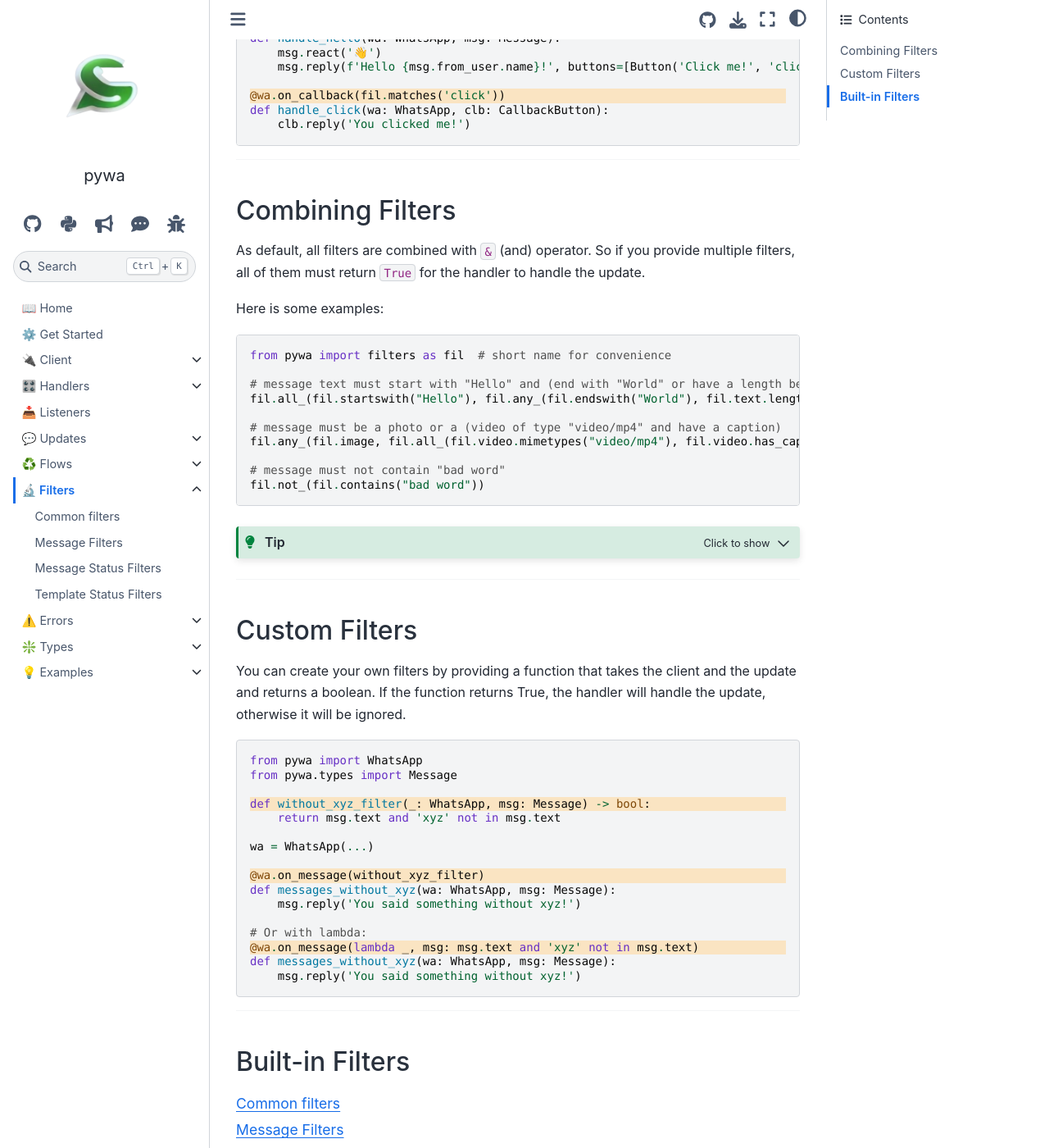
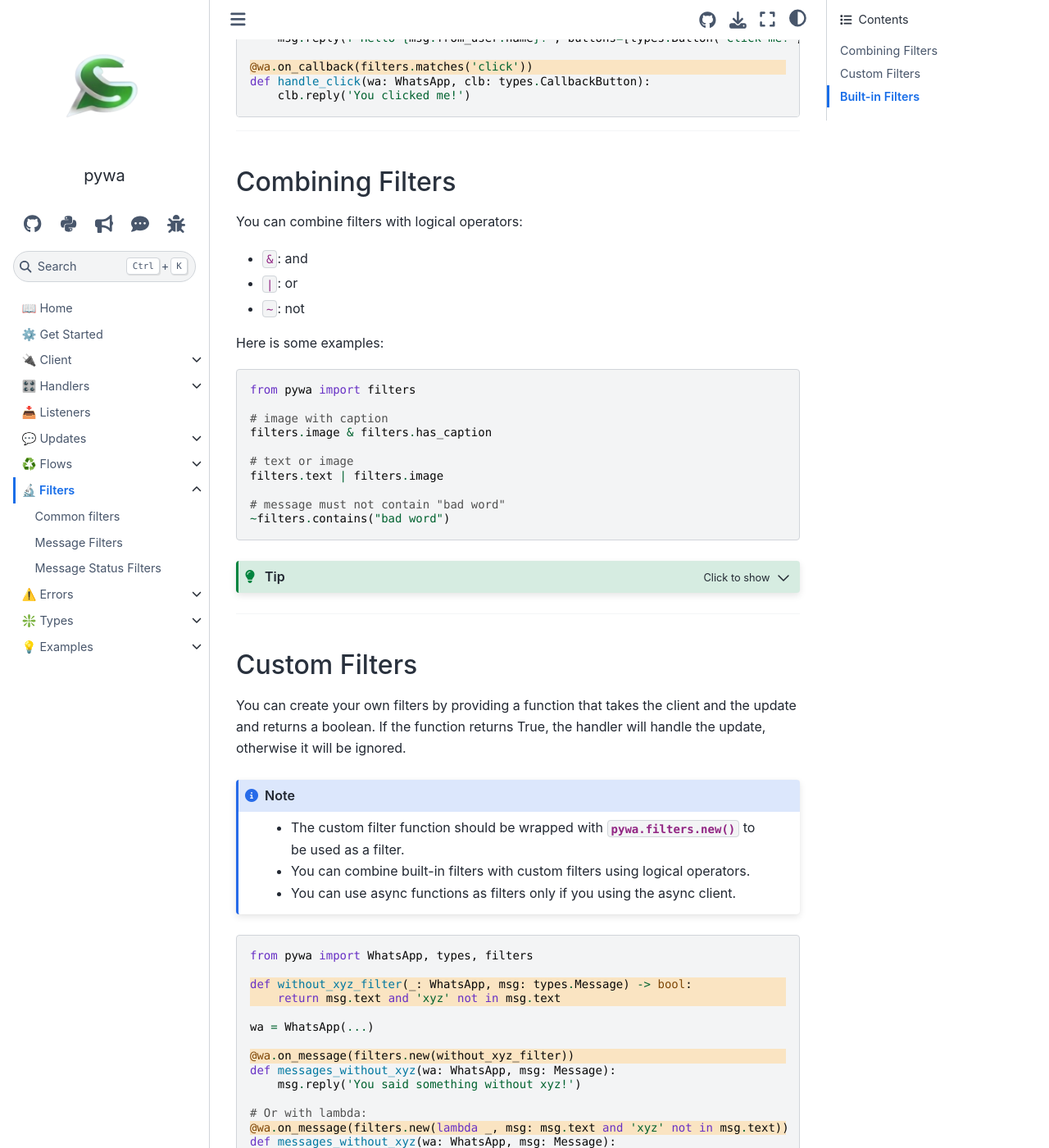
Before and after one commit to david-lev/pywa, a Sphinx documentation site: the page built from docs/source/content/filters/overview.rst, in a window 1280 px wide and 1400 px high, scrolled down 397 px. Shown: the whole window at 82% size. Built offline with Sphinx 7.4.7 and the Sphinx Book theme 1.1.4, drawn with Linux system fonts in a browser that asks for light colours; pages that are not in the unit, such as notebooks, are missing from menus; the version number is read from the project's files by our own code; some of the changed text lies outside the part shown.

Commit message:
[docs] update filters

```diff
--- a/docs/source/content/filters/overview.rst
+++ b/docs/source/content/filters/overview.rst
@@ -10,21 +10,19 @@ The library provides some built-in filters that you can use. The filters are loc
 Here is an example of how to use them:
 
 .. code-block:: python
-    :emphasize-lines: 3, 7, 12
+    :emphasize-lines: 5, 10
 
-    from pywa import WhatsApp
-    from pywa.types import Message, CallbackButton, Button
-    from pywa import filters as fil
+    from pywa import WhatsApp, types, filters
 
     wa = WhatsApp(...)
 
-    @wa.on_message(fil.startswith('Hello', 'Hi', ignore_case=True))
-    def handle_hello(wa: WhatsApp, msg: Message):
+    @wa.on_message(filters.startswith('Hello', 'Hi', ignore_case=True))
+    def handle_hello(wa: WhatsApp, msg: types.Message):
         msg.react('👋')
-        msg.reply(f'Hello {msg.from_user.name}!', buttons=[Button('Click me!', 'click')])
+        msg.reply(f'Hello {msg.from_user.name}!', buttons=[types.Button('Click me!', 'click')])
 
-    @wa.on_callback(fil.matches('click'))
-    def handle_click(wa: WhatsApp, clb: CallbackButton):
+    @wa.on_callback(filters.matches('click'))
+    def handle_click(wa: WhatsApp, clb: types.CallbackButton):
         clb.reply('You clicked me!')
 
 
@@ -33,24 +31,27 @@ Here is an example of how to use them:
 Combining Filters
 -----------------
 
-As default, all filters are combined with ``&`` (and) operator. So if you provide multiple filters, all of them must
-return ``True`` for the handler to handle the update.
+You can combine filters with logical operators:
+
+- ``&``: and
+- ``|``: or
+- ``~``: not
 
 
 Here is some examples:
 
 .. code-block:: python
 
-    from pywa import filters as fil  # short name for convenience
+    from pywa import filters
 
-    # message text must start with "Hello" and (end with "World" or have a length between 1 and 10)
-    fil.all_(fil.startswith("Hello"), fil.any_(fil.endswith("World"), fil.text.length((1, 10))))
+    # image with caption
+    filters.image & filters.has_caption
 
-    # message must be a photo or a (video of type "video/mp4" and have a caption)
-    fil.any_(fil.image, fil.all_(fil.video.mimetypes("video/mp4"), fil.video.has_caption))
+    # text or image
+    filters.text | filters.image
 
     # message must not contain "bad word"
-    fil.not_(fil.contains("bad word"))
+    ~filters.contains("bad word")
 
 
 .. role:: python(code)
@@ -61,7 +62,7 @@ Here is some examples:
 
     Keep in mind that all match-filters (:meth:`matches`, :meth:`contains`, etc) will return ``True`` if
     **ANY** of the given matches are found. so there is no need to do something like
-    :python:`any_(matches('hello'), matches('hi'))`, you can just do :python:`matches('hello', 'hi')`.
+    :python:`filters.matches('hello') | filters.matches('hi')`, you can just do :python:`filters.matches('hello', 'hi')`.
 
 ----------------------------------------
 
@@ -71,23 +72,27 @@ Custom Filters
 You can create your own filters by providing a function that takes the client and the update and returns a boolean.
 If the function returns True, the handler will handle the update, otherwise it will be ignored.
 
+.. note::
+    - The custom filter function should be wrapped with :func:`pywa.filters.new` to be used as a filter.
+    - You can combine built-in filters with custom filters using logical operators.
+    - You can use async functions as filters only if you using the async client.
+
 .. code-block:: python
-    :emphasize-lines: 4, 9, 14
+    :emphasize-lines: 3-4, 8, 13
 
-    from pywa import WhatsApp
-    from pywa.types import Message
+    from pywa import WhatsApp, types, filters
 
-    def without_xyz_filter(_: WhatsApp, msg: Message) -> bool:
+    def without_xyz_filter(_: WhatsApp, msg: types.Message) -> bool:
         return msg.text and 'xyz' not in msg.text
 
     wa = WhatsApp(...)
 
-    @wa.on_message(without_xyz_filter)
+    @wa.on_message(filters.new(without_xyz_filter))
     def messages_without_xyz(wa: WhatsApp, msg: Message):
         msg.reply('You said something without xyz!')
 
     # Or with lambda:
-    @wa.on_message(lambda _, msg: msg.text and 'xyz' not in msg.text)
+    @wa.on_message(filters.new(lambda _, msg: msg.text and 'xyz' not in msg.text))
     def messages_without_xyz(wa: WhatsApp, msg: Message):
         msg.reply('You said something without xyz!')
 
@@ -102,4 +107,3 @@ Built-in Filters
     ./common_filters
     ./message_filters
     ./message_status_filters
-    ./template_status_filters
```
Also changed, not shown: docs/source/content/filters/common_filters.rst (+7 -6 lines), docs/source/content/filters/message_filters.rst (+22 -22 lines), docs/source/content/filters/template_status_filters.rst (deleted, +0 -9 lines).
